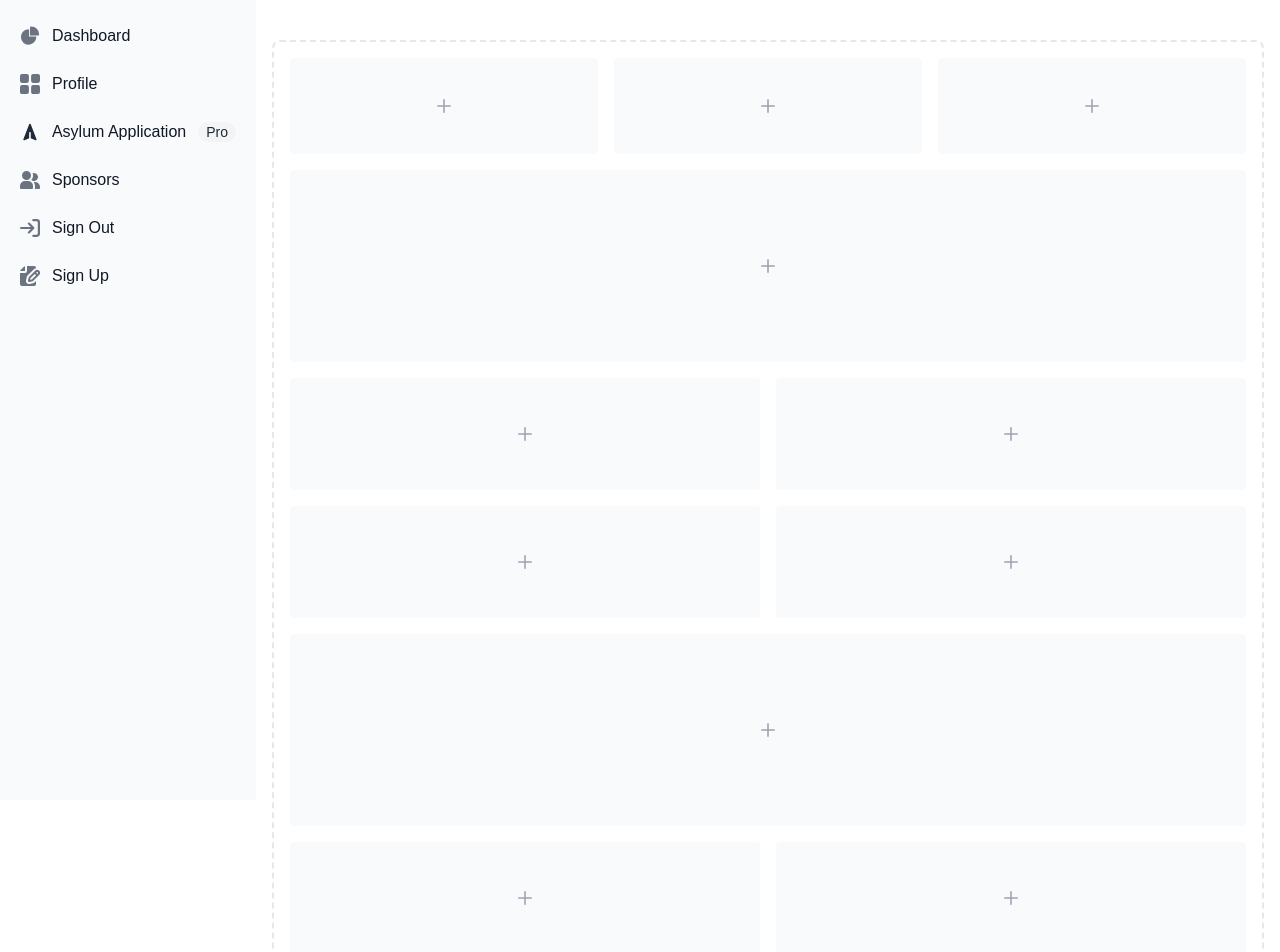
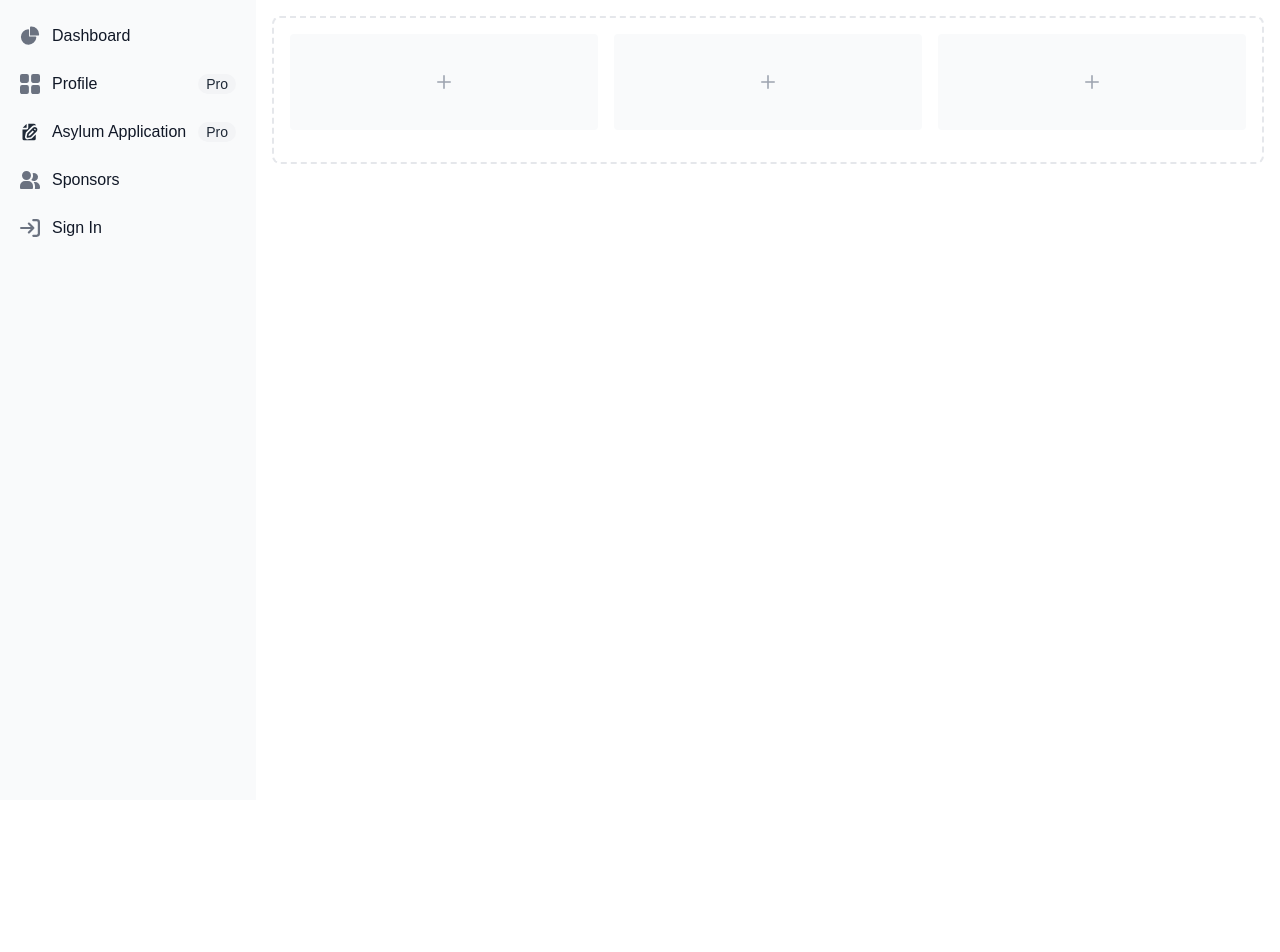
Before and after one commit to muzman123/code_the_change_hackathon, a Next.js app: page /dashboard in a window 1280 px wide. Shown: the top 952 px of the page. After the commit the page ends 800 px from the top, so only its background shows below. Built offline with nearby package versions, Linux system fonts and the light colour scheme.

Commit message:
recent changes

```diff
--- a/src/app/dashboard/page.tsx
+++ b/src/app/dashboard/page.tsx
@@ -1,18 +1,54 @@
-import React from 'react';
+"use client"
 
-const DashboardPage: React.FC = () => {
+import React, { useState } from 'react';
+import Profile from '../../components/Profile';
+import { useSearchParams } from 'next/navigation';
+
+interface ProfileProps {
+   name: string;
+   email: string;
+}
+
+const DashboardPage = () => {
+   const [showProfile, setShowProfile] = useState(false);
+   const searchParams = useSearchParams();
+   const data = searchParams?.get('data');
+
+   let jsonData: ProfileProps | null = null;
+
+   if (data) {
+      try {
+         jsonData = JSON.parse(decodeURIComponent(data));
+      } catch (error) {
+         console.error('Error parsing JSON:', error);
+      }
+   }
+
+   const handleProfileClick = (e: React.MouseEvent) => {
+      e.preventDefault();
+      setShowProfile(true);
+   };
+
+   const handleApplicationClick = (e: React.MouseEvent) => {
+      throw new Error('Function not implemented.');
+   }
+
    return (
       <div>
-            <h1>Dashboard</h1>
-
-<button data-drawer-target="default-sidebar" data-drawer-toggle="default-sidebar" aria-controls="default-sidebar" type="button" className="inline-flex items-center p-2 mt-2 ms-3 text-sm text-gray-500 rounded-lg sm:hidden hover:bg-gray-100 focus:outline-none focus:ring-2 focus:ring-gray-200 dark:text-gray-400 dark:hover:bg-gray-700 dark:focus:ring-gray-600">
+         <button
+            data-drawer-target="default-sidebar"
+            data-drawer-toggle="default-sidebar"
+            aria-controls="default-sidebar"
+            type="button"
+            className="inline-flex items-center p-2 mt-2 ms-3 text-sm text-gray-500 rounded-lg sm:hidden hover:bg-gray-100 focus:outline-none focus:ring-2 focus:ring-gray-200 dark:text-gray-400 dark:hover:bg-gray-700 dark:focus:ring-gray-600"
+         >
             <span className="sr-only">Open sidebar</span>
             <svg className="w-6 h-6" aria-hidden="true" fill="currentColor" viewBox="0 0 20 20" xmlns="http://www.w3.org/2000/svg">
                <path clipRule="evenodd" fillRule="evenodd" d="M2 4.75A.75.75 0 012.75 4h14.5a.75.75 0 010 1.5H2.75A.75.75 0 012 4.75zm0 10.5a.75.75 0 01.75-.75h7.5a.75.75 0 010 1.5h-7.5a.75.75 0 01-.75-.75zM2 10a.75.75 0 01.75-.75h14.5a.75.75 0 010 1.5H2.75A.75.75 0 012 10z"></path>
             </svg>
          </button>
 
-<aside id="default-sidebar" className="fixed top-0 left-0 z-40 w-64 h-screen transition-transform -translate-x-full sm:translate-x-0" aria-label="Sidebar">
+         <aside id="default-sidebar" className="fixed top-0 left-0 z-40 w-64 h-screen transition-transform -translate-x-full sm:translate-x-0">
             <div className="h-full px-3 py-4 overflow-y-auto bg-gray-50 dark:bg-gray-800">
                <ul className="space-y-2 font-medium">
                   <li>
@@ -25,18 +61,19 @@ const DashboardPage: React.FC = () => {
                      </a>
                   </li>
                   <li>
-            <a href="#" className="flex items-center p-2 text-gray-900 rounded-lg dark:text-white hover:bg-gray-100 dark:hover:bg-gray-700 group">
+                     <a href="#" onClick={handleProfileClick} className="flex items-center p-2 text-gray-900 rounded-lg dark:text-white hover:bg-gray-100 dark:hover:bg-gray-700 group">
                         <svg className="flex-shrink-0 w-5 h-5 text-gray-500 transition duration-75 dark:text-gray-400 group-hover:text-gray-900 dark:group-hover:text-white" aria-hidden="true" xmlns="http://www.w3.org/2000/svg" fill="currentColor" viewBox="0 0 18 18">
                            <path d="M6.143 0H1.857A1.857 1.857 0 0 0 0 1.857v4.286C0 7.169.831 8 1.857 8h4.286A1.857 1.857 0 0 0 8 6.143V1.857A1.857 1.857 0 0 0 6.143 0Zm10 0h-4.286A1.857 1.857 0 0 0 10 1.857v4.286C10 7.169 10.831 8 11.857 8h4.286A1.857 1.857 0 0 0 18 6.143V1.857A1.857 1.857 0 0 0 16.143 0Zm-10 10H1.857A1.857 1.857 0 0 0 0 11.857v4.286C0 17.169.831 18 1.857 18h4.286A1.857 1.857 0 0 0 8 16.143v-4.286A1.857 1.857 0 0 0 6.143 10Zm10 0h-4.286A1.857 1.857 0 0 0 10 11.857v4.286c0 1.026.831 1.857 1.857 1.857h4.286A1.857 1.857 0 0 0 18 16.143v-4.286A1.857 1.857 0 0 0 16.143 10Z"/>
                         </svg>
                         <span className="flex-1 ms-3 whitespace-nowrap">Profile</span>
-               <span className="inline-flex items-center justify-center px-2 ms-3 text-sm font-medium text-gray-800 bg-gray-100 rounded-full dark:bg-gray-700 dark:text-gray-300"></span>
+                        <span className="inline-flex items-center justify-center px-2 ms-3 text-sm font-medium text-gray-800 bg-gray-100 rounded-full dark:bg-gray-700 dark:text-gray-300">Pro</span>
                      </a>
                   </li>
                   <li>
-            <a href="#" className="flex items-center p-2 text-gray-900 rounded-lg dark:text-white hover:bg-gray-100 dark:hover:bg-gray-700 group">
+                     <a href="#" onClick={handleApplicationClick} className="flex items-center p-2 text-gray-900 rounded-lg dark:text-white hover:bg-gray-100 dark:hover:bg-gray-700 group">
                      <svg className="w-6 h-6 text-gray-800 dark:text-white" aria-hidden="true" xmlns="http://www.w3.org/2000/svg" width="24" height="24" fill="currentColor" viewBox="0 0 24 24">
-                <path fill-rule="evenodd" d="M12 2a1 1 0 0 1 .932.638l7 18a1 1 0 0 1-1.326 1.281L13 19.517V13a1 1 0 1 0-2 0v6.517l-5.606 2.402a1 1 0 0 1-1.326-1.281l7-18A1 1 0 0 1 12 2Z" clip-rule="evenodd"/>
+                        <path fill-rule="evenodd" d="M8 7V2.221a2 2 0 0 0-.5.365L3.586 6.5a2 2 0 0 0-.365.5H8Zm2 0V2h7a2 2 0 0 1 2 2v.126a5.087 5.087 0 0 0-4.74 1.368v.001l-6.642 6.642a3 3 0 0 0-.82 1.532l-.74 3.692a3 3 0 0 0 3.53 3.53l3.694-.738a3 3 0 0 0 1.532-.82L19 15.149V20a2 2 0 0 1-2 2H5a2 2 0 0 1-2-2V9h5a2 2 0 0 0 2-2Z" clip-rule="evenodd"/>
+                        <path fill-rule="evenodd" d="M17.447 8.08a1.087 1.087 0 0 1 1.187.238l.002.001a1.088 1.088 0 0 1 0 1.539l-.377.377-1.54-1.542.373-.374.002-.001c.1-.102.22-.182.353-.237Zm-2.143 2.027-4.644 4.644-.385 1.924 1.925-.385 4.644-4.642-1.54-1.54Zm2.56-4.11a3.087 3.087 0 0 0-2.187.909l-6.645 6.645a1 1 0 0 0-.274.51l-.739 3.693a1 1 0 0 0 1.177 1.176l3.693-.738a1 1 0 0 0 .51-.274l6.65-6.646a3.088 3.088 0 0 0-2.185-5.275Z" clip-rule="evenodd"/>
                      </svg>
 
                         <span className="flex-1 ms-3 whitespace-nowrap">Asylum Application</span>
@@ -56,17 +93,7 @@ const DashboardPage: React.FC = () => {
                         <svg className="flex-shrink-0 w-5 h-5 text-gray-500 transition duration-75 dark:text-gray-400 group-hover:text-gray-900 dark:group-hover:text-white" aria-hidden="true" xmlns="http://www.w3.org/2000/svg" fill="none" viewBox="0 0 18 16">
                            <path stroke="currentColor" strokeLinecap="round" strokeLinejoin="round" strokeWidth="2" d="M1 8h11m0 0L8 4m4 4-4 4m4-11h3a2 2 0 0 1 2 2v10a2 2 0 0 1-2 2h-3"/>
                         </svg>
-               <span className="flex-1 ms-3 whitespace-nowrap">Sign Out</span>
-            </a>
-         </li>
-         <li>
-            <a href="#" className="flex items-center p-2 text-gray-900 rounded-lg dark:text-white hover:bg-gray-100 dark:hover:bg-gray-700 group">
-               <svg className="flex-shrink-0 w-5 h-5 text-gray-500 transition duration-75 dark:text-gray-400 group-hover:text-gray-900 dark:group-hover:text-white" aria-hidden="true" xmlns="http://www.w3.org/2000/svg" fill="currentColor" viewBox="0 0 20 20">
-                  <path d="M5 5V.13a2.96 2.96 0 0 0-1.293.749L.879 3.707A2.96 2.96 0 0 0 .13 5H5Z"/>
-                  <path d="M6.737 11.061a2.961 2.961 0 0 1 .81-1.515l6.117-6.116A4.839 4.839 0 0 1 16 2.141V2a1.97 1.97 0 0 0-1.933-2H7v5a2 2 0 0 1-2 2H0v11a1.969 1.969 0 0 0 1.933 2h12.134A1.97 1.97 0 0 0 16 18v-3.093l-1.546 1.546c-.413.413-.94.695-1.513.81l-3.4.679a2.947 2.947 0 0 1-1.85-.227 2.96 2.96 0 0 1-1.635-3.257l.681-3.397Z"/>
-                  <path d="M8.961 16a.93.93 0 0 0 .189-.019l3.4-.679a.961.961 0 0 0 .49-.263l6.118-6.117a2.884 2.884 0 0 0-4.079-4.078l-6.117 6.117a.96.96 0 0 0-.263.491l-.679 3.4A.961.961 0 0 0 8.961 16Zm7.477-9.8a.958.958 0 0 1 .68-.281.961.961 0 0 1 .682 1.644l-.315.315-1.36-1.36.313-.318Zm-5.911 5.911 4.236-4.236 1.359 1.359-4.236 4.237-1.7.339.341-1.699Z"/>
-               </svg>
-               <span className="flex-1 ms-3 whitespace-nowrap">Sign Up</span>
+                        <span className="flex-1 ms-3 whitespace-nowrap">Sign In</span>
                      </a>
                   </li>
                </ul>
@@ -75,106 +102,27 @@ const DashboardPage: React.FC = () => {
 
          <div className="p-4 sm:ml-64">
             <div className="p-4 border-2 border-gray-200 border-dashed rounded-lg dark:border-gray-700">
+               {showProfile ? (
+                  <div className="mb-4">
+                     <Profile email={jsonData?.email ?? ''} name={jsonData?.name ?? ''} />
+                  </div>
+               ) : (
+               <div>
                   <div className="grid grid-cols-3 gap-4 mb-4">
-         <div className="flex items-center justify-center h-24 rounded bg-gray-50 dark:bg-gray-800">
+                     {[1, 2, 3].map((i) => (
+                        <div key={i} className="flex items-center justify-center h-24 rounded bg-gray-50 dark:bg-gray-800">
                            <p className="text-2xl text-gray-400 dark:text-gray-500">
                               <svg className="w-3.5 h-3.5" aria-hidden="true" xmlns="http://www.w3.org/2000/svg" fill="none" viewBox="0 0 18 18">
                                  <path stroke="currentColor" strokeLinecap="round" strokeLinejoin="round" strokeWidth="2" d="M9 1v16M1 9h16"/>
                               </svg>
                            </p>
                         </div>
-         <div className="flex items-center justify-center h-24 rounded bg-gray-50 dark:bg-gray-800">
-            <p className="text-2xl text-gray-400 dark:text-gray-500">
-               <svg className="w-3.5 h-3.5" aria-hidden="true" xmlns="http://www.w3.org/2000/svg" fill="none" viewBox="0 0 18 18">
-                  <path stroke="currentColor" strokeLinecap="round" strokeLinejoin="round" strokeWidth="2" d="M9 1v16M1 9h16"/>
-               </svg>
-            </p>
+                     ))}
                   </div>
-         <div className="flex items-center justify-center h-24 rounded bg-gray-50 dark:bg-gray-800">
-            <p className="text-2xl text-gray-400 dark:text-gray-500">
-               <svg className="w-3.5 h-3.5" aria-hidden="true" xmlns="http://www.w3.org/2000/svg" fill="none" viewBox="0 0 18 18">
-                  <path stroke="currentColor" strokeLinecap="round" strokeLinejoin="round" strokeWidth="2" d="M9 1v16M1 9h16"/>
-               </svg>
-            </p>
+
+               </div>)}
             </div>
          </div>
-      <div className="flex items-center justify-center h-48 mb-4 rounded bg-gray-50 dark:bg-gray-800">
-         <p className="text-2xl text-gray-400 dark:text-gray-500">
-            <svg className="w-3.5 h-3.5" aria-hidden="true" xmlns="http://www.w3.org/2000/svg" fill="none" viewBox="0 0 18 18">
-               <path stroke="currentColor" strokeLinecap="round" strokeLinejoin="round" strokeWidth="2" d="M9 1v16M1 9h16"/>
-            </svg>
-         </p>
-      </div>
-      <div className="grid grid-cols-2 gap-4 mb-4">
-         <div className="flex items-center justify-center rounded bg-gray-50 h-28 dark:bg-gray-800">
-            <p className="text-2xl text-gray-400 dark:text-gray-500">
-               <svg className="w-3.5 h-3.5" aria-hidden="true" xmlns="http://www.w3.org/2000/svg" fill="none" viewBox="0 0 18 18">
-                  <path stroke="currentColor" strokeLinecap="round" strokeLinejoin="round" strokeWidth="2" d="M9 1v16M1 9h16"/>
-               </svg>
-            </p>
-         </div>
-         <div className="flex items-center justify-center rounded bg-gray-50 h-28 dark:bg-gray-800">
-            <p className="text-2xl text-gray-400 dark:text-gray-500">
-               <svg className="w-3.5 h-3.5" aria-hidden="true" xmlns="http://www.w3.org/2000/svg" fill="none" viewBox="0 0 18 18">
-                  <path stroke="currentColor" strokeLinecap="round" strokeLinejoin="round" strokeWidth="2" d="M9 1v16M1 9h16"/>
-               </svg>
-            </p>
-         </div>
-         <div className="flex items-center justify-center rounded bg-gray-50 h-28 dark:bg-gray-800">
-            <p className="text-2xl text-gray-400 dark:text-gray-500">
-               <svg className="w-3.5 h-3.5" aria-hidden="true" xmlns="http://www.w3.org/2000/svg" fill="none" viewBox="0 0 18 18">
-                  <path stroke="currentColor" strokeLinecap="round" strokeLinejoin="round" strokeWidth="2" d="M9 1v16M1 9h16"/>
-               </svg>
-            </p>
-         </div>
-         <div className="flex items-center justify-center rounded bg-gray-50 h-28 dark:bg-gray-800">
-            <p className="text-2xl text-gray-400 dark:text-gray-500">
-               <svg className="w-3.5 h-3.5" aria-hidden="true" xmlns="http://www.w3.org/2000/svg" fill="none" viewBox="0 0 18 18">
-                  <path stroke="currentColor" strokeLinecap="round" strokeLinejoin="round" strokeWidth="2" d="M9 1v16M1 9h16"/>
-               </svg>
-            </p>
-         </div>
-      </div>
-      <div className="flex items-center justify-center h-48 mb-4 rounded bg-gray-50 dark:bg-gray-800">
-         <p className="text-2xl text-gray-400 dark:text-gray-500">
-            <svg className="w-3.5 h-3.5" aria-hidden="true" xmlns="http://www.w3.org/2000/svg" fill="none" viewBox="0 0 18 18">
-               <path stroke="currentColor" strokeLinecap="round" strokeLinejoin="round" strokeWidth="2" d="M9 1v16M1 9h16"/>
-            </svg>
-         </p>
-      </div>
-      <div className="grid grid-cols-2 gap-4">
-         <div className="flex items-center justify-center rounded bg-gray-50 h-28 dark:bg-gray-800">
-            <p className="text-2xl text-gray-400 dark:text-gray-500">
-               <svg className="w-3.5 h-3.5" aria-hidden="true" xmlns="http://www.w3.org/2000/svg" fill="none" viewBox="0 0 18 18">
-                  <path stroke="currentColor" strokeLinecap="round" strokeLinejoin="round" strokeWidth="2" d="M9 1v16M1 9h16"/>
-               </svg>
-            </p>
-         </div>
-         <div className="flex items-center justify-center rounded bg-gray-50 h-28 dark:bg-gray-800">
-            <p className="text-2xl text-gray-400 dark:text-gray-500">
-               <svg className="w-3.5 h-3.5" aria-hidden="true" xmlns="http://www.w3.org/2000/svg" fill="none" viewBox="0 0 18 18">
-                  <path stroke="currentColor" strokeLinecap="round" strokeLinejoin="round" strokeWidth="2" d="M9 1v16M1 9h16"/>
-               </svg>
-            </p>
-         </div>
-         <div className="flex items-center justify-center rounded bg-gray-50 h-28 dark:bg-gray-800">
-            <p className="text-2xl text-gray-400 dark:text-gray-500">
-               <svg className="w-3.5 h-3.5" aria-hidden="true" xmlns="http://www.w3.org/2000/svg" fill="none" viewBox="0 0 18 18">
-                  <path stroke="currentColor" strokeLinecap="round" strokeLinejoin="round" strokeWidth="2" d="M9 1v16M1 9h16"/>
-               </svg>
-            </p>
-         </div>
-         <div className="flex items-center justify-center rounded bg-gray-50 h-28 dark:bg-gray-800">
-            <p className="text-2xl text-gray-400 dark:text-gray-500">
-               <svg className="w-3.5 h-3.5" aria-hidden="true" xmlns="http://www.w3.org/2000/svg" fill="none" viewBox="0 0 18 18">
-                  <path stroke="currentColor" strokeLinecap="round" strokeLinejoin="round" strokeWidth="2" d="M9 1v16M1 9h16"/>
-               </svg>
-            </p>
-         </div>
-      </div>
-   </div>
-</div>
-
       </div>
    );
 };
--- /dev/null
+++ b/src/components/Profile.tsx
@@ -0,0 +1,43 @@
+import React, { useState } from 'react';
+
+interface ProfileProps {
+    name: string;
+    email: string;
+}
+
+const Profile: React.FC<ProfileProps> = ({ name, email}) => {
+    const [dateOfBirth, setDateOfBirth] = useState("");
+    const [countryOfOrigin, setCountryOfOrigin] = useState("");
+
+    return (
+        <div className="profile-container">
+            <img src={""} alt="Avatar" className="avatar" />
+            <div className="profile-field">
+                <label>Name:</label>
+                <span>{name}</span>
+            </div>
+            <div className="profile-field">
+                <label>Email:</label>
+                <span>{email}</span>
+            </div>
+            <div className="profile-field">
+                <label>Date of Birth:</label>
+                <input
+                    type="date"
+                    value={dateOfBirth}
+                    onChange={(e) => setDateOfBirth(e.target.value)}
+                />
+            </div>
+            <div className="profile-field">
+                <label>Country of Origin:</label>
+                <input
+                    type="text"
+                    value={countryOfOrigin}
+                    onChange={(e) => setCountryOfOrigin(e.target.value)}
+                />
+            </div>
+        </div>
+    );
+};
+
+export default Profile;
```
Also changed, not shown: src/app/auth/page.tsx (+13 -3 lines). Lines whose indentation alone changed are shown as unchanged.
